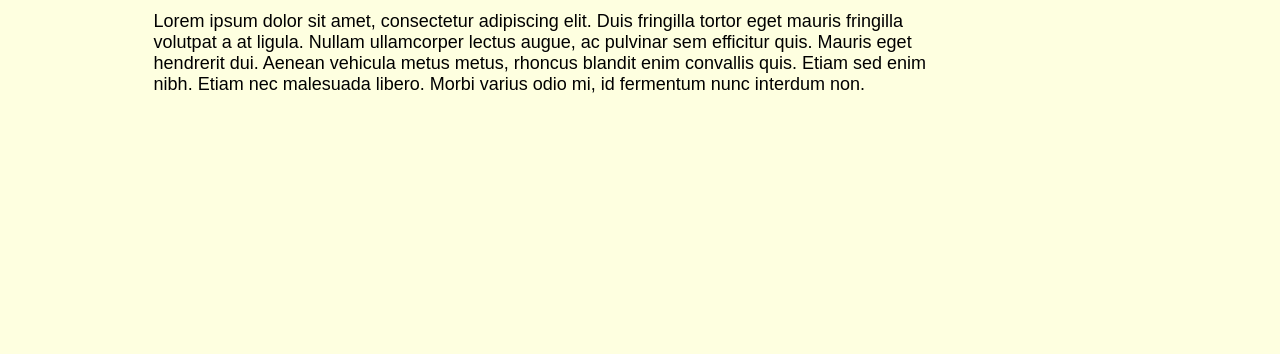
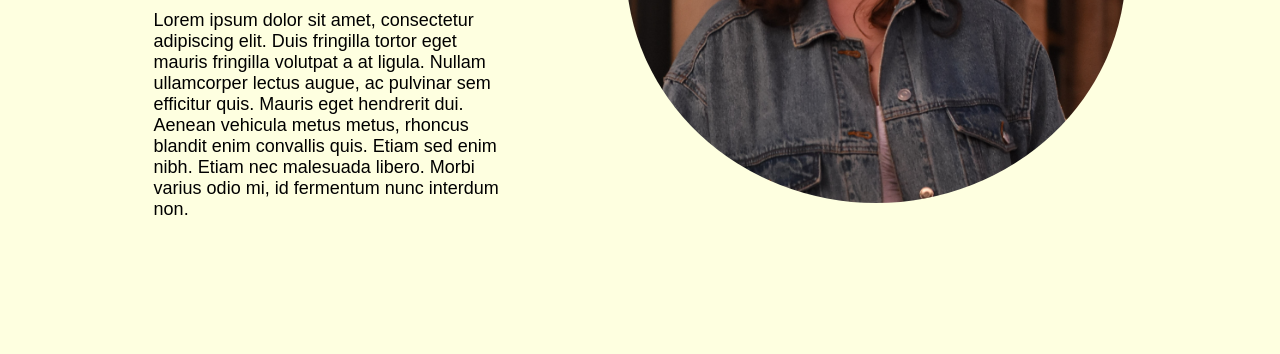
Before and after one commit to CeciMarroche/cecimarroche.github.io, a plain HTML site: page index.html in a window 1280 px wide. Shown: the part 446-800 px from the top of the page. Drawn offline with Linux system fonts and the light colour scheme.

Commit message:
Update index.html

```diff
--- a/index.html
+++ b/index.html
@@ -33,7 +33,7 @@
                </div>
         </div>
         <div class="foto-perfil">
-            <img src="/imagenes/foto.jpg" alt="Foto de perfil" width="500px">
+            <img src="/img/foto.jpg" alt="Foto de perfil" width="500px">
         </div>
     </section>
 
```
